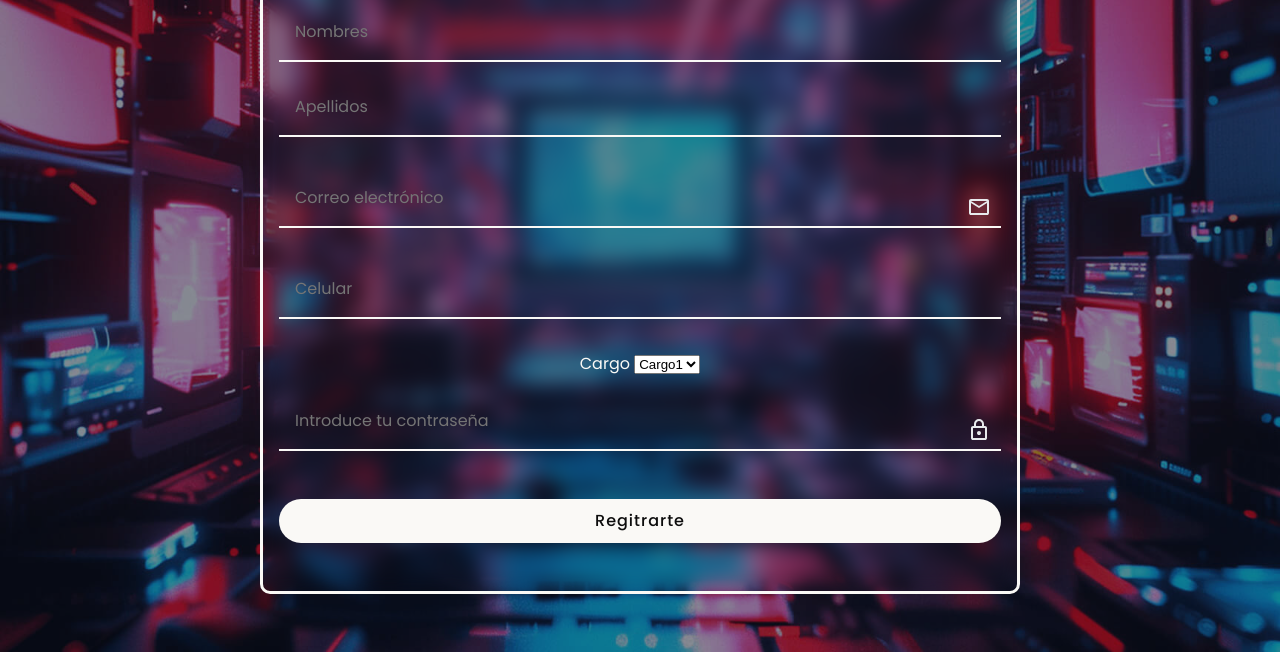
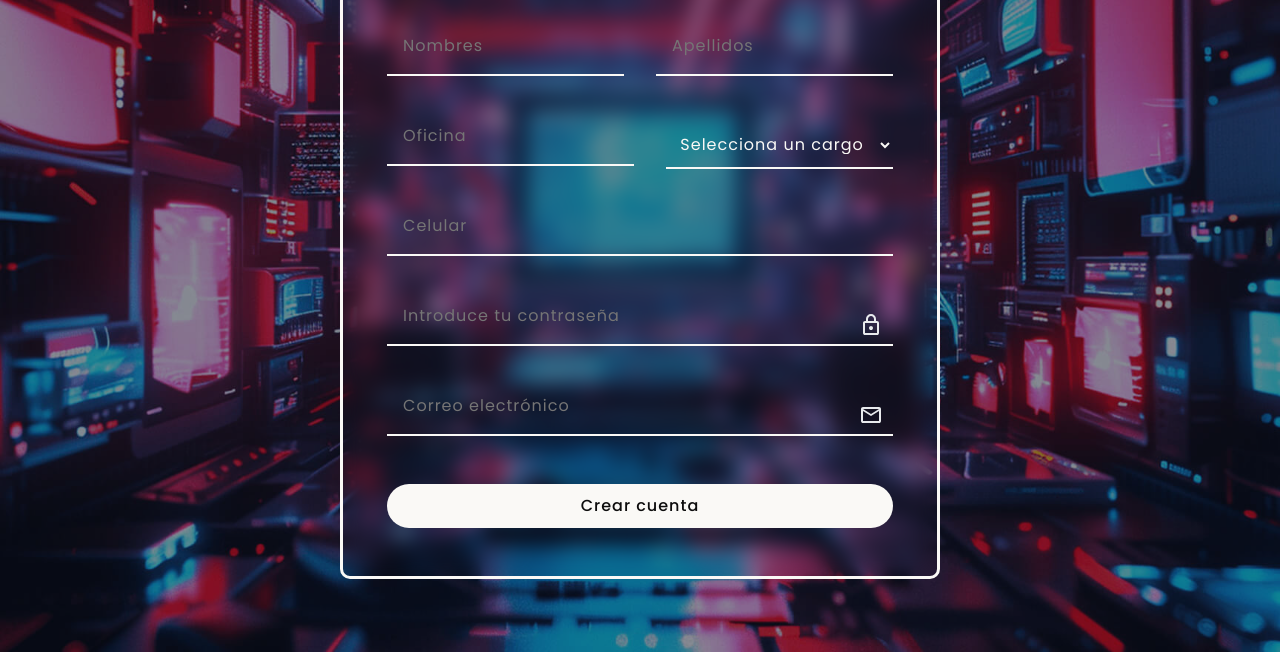
Before and after one commit to angelgcdev/proyecto-pasantia-posgradoUPEA, a plain HTML site: page pages/signup.html in a window 1280 px wide. Shown: the part 148-800 px from the top of the page. Drawn offline with Linux system fonts and the light colour scheme.

Commit message:
Formulario signup terminado hasta el momento

```diff
--- a/pages/signup.html
+++ b/pages/signup.html
@@ -33,38 +33,33 @@
 
           <div class="login__form-group">
             <input
-              type="email"
-              id="email"
-              name="email"
+              type="text"
+              id="oficina"
+              name="oficina"
               class="login__input"
-              placeholder="Correo electrónico"
+              placeholder="Oficina"
               required
             />
-            <img
-              src="../assets/icons/mail.svg"
-              alt="icono del mensaje"
-              class="icon"
-            />
+
+            <select class="login__select" name="cargo" id="cargo">
+              <option value="" disabled selected>Selecciona un cargo</option>
+              <option value="1">Técnico</option>
+              <option value="2">Pasante</option>
+              <option value="3">Coordinador</option>
+              <option value="4">Posgraduante</option>
+              <option value="5">Personal de apoyo</option>
+            </select>
           </div>
 
           <div class="login__form-group">
             <input
-              type="text"
+              type="tel"
               id="celular"
               name="celular"
               class="login__input"
               placeholder="Celular"
+              required
             />
-          </div>
-
-          <div class="login__form-group">
-            <label for="cargo">Cargo</label>
-            <select name="cargo" id="cargo">
-              <option value="cargo1">Cargo1</option>
-              <option value="cargo2">Cargo2</option>
-              <option value="cargo3">Cargo3</option>
-              <option value="cargo3">Cargo4</option>
-            </select>
           </div>
 
           <div class="login__form-group">
@@ -84,8 +79,24 @@
           </div>
 
           <div class="login__form-group">
+            <input
+              type="email"
+              id="email"
+              name="email"
+              class="login__input"
+              placeholder="Correo electrónico"
+              required
+            />
+            <img
+              src="../assets/icons/mail.svg"
+              alt="icono del mensaje"
+              class="icon"
+            />
+          </div>
+
+          <div class="login__form-group">
             <button type="submit" class="button button-login">
-              Regitrarte
+              Crear cuenta
             </button>
           </div>
         </form>
--- a/styles/login.css
+++ b/styles/login.css
@@ -62,7 +62,7 @@ body {
 }
 
 .login__input {
-  width: 100%;
+  width: 90%;
   padding: 1.6rem;
   background: transparent;
   border-bottom: 2px solid var(--antique-white);
--- a/styles/signup.css
+++ b/styles/signup.css
@@ -52,10 +52,14 @@ body {
   width: 100%;
   height: 100%;
   margin-bottom: 1.6rem;
+  display: flex;
+  flex-direction: column;
+  justify-content: center;
+  align-items: center;
 }
 
 .login__form-group {
-  width: 100%;
+  width: 90%;
   margin-bottom: 1.6rem;
   position: relative;
   display: inline-block;
@@ -69,10 +73,32 @@ body {
   font-family: "Poppins", sans-serif;
   color: var(--antique-white);
   font-size: var(--normal);
+  font-weight: 400;
+  letter-spacing: 0.1rem;
+  line-height: 1.5;
   outline: none;
 
   padding-right: 4rem;
   margin-bottom: 1.6rem;
+}
+
+.login__select {
+  width: 100%;
+  background-color: transparent;
+  color: var(--antique-white);
+  font-family: "Poppins", sans-serif;
+  font-size: var(--normal);
+  font-weight: 400;
+  letter-spacing: 0.1rem;
+  line-height: 1.5;
+  padding: 1rem;
+  border: none;
+  border-bottom: 2px solid var(--antique-white);
+}
+
+.login__select option {
+  color: var(--black);
+  font-family: "Poppins", sans-serif;
 }
 
 .icon {
@@ -140,8 +166,16 @@ body {
 }
 
 /*------Media queries------*/
-@media (min-width: 760px) {
+@media (min-width: 600px) {
   .login {
-    max-width: 76rem;
+    max-width: 60rem;
+  }
+
+  .login__form-group:nth-of-type(1),
+  .login__form-group:nth-of-type(2) {
+    display: flex;
+    gap: 3.2rem;
+    justify-content: center;
+    align-items: center;
   }
 }
```
